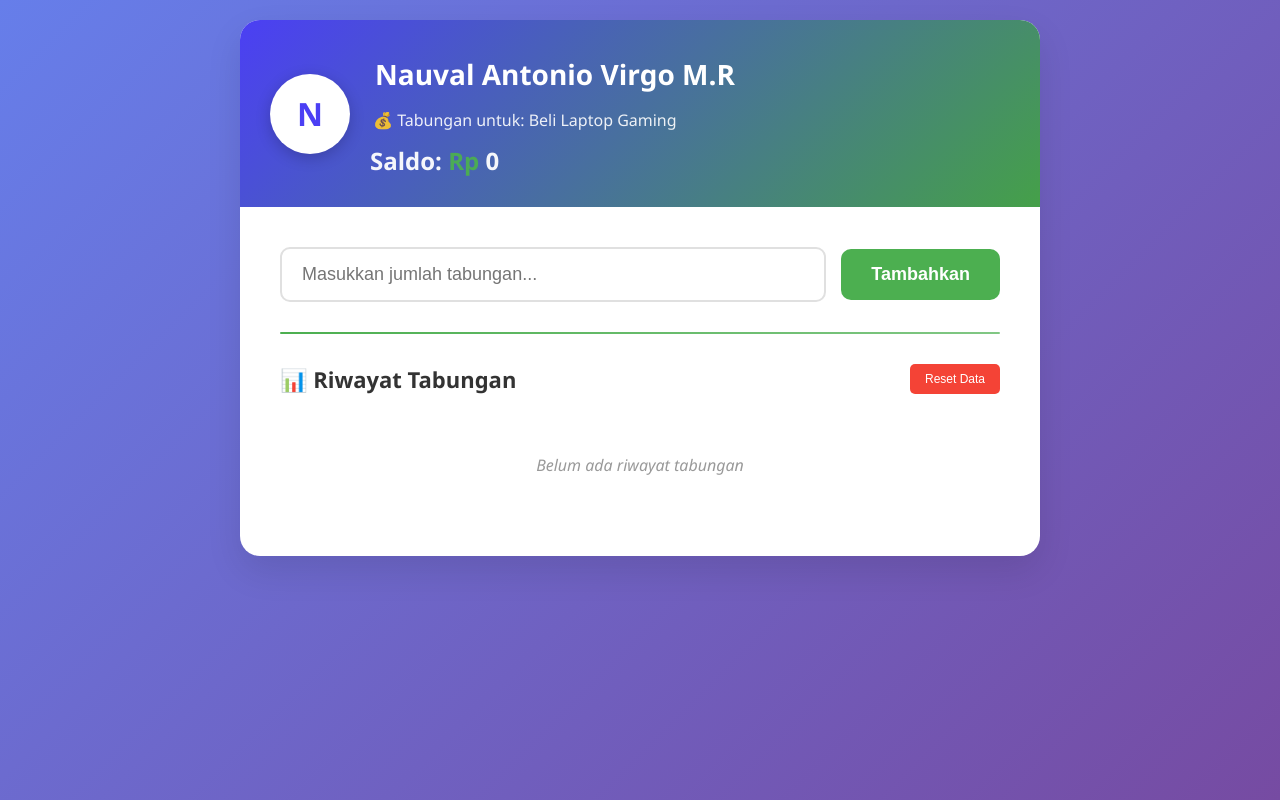
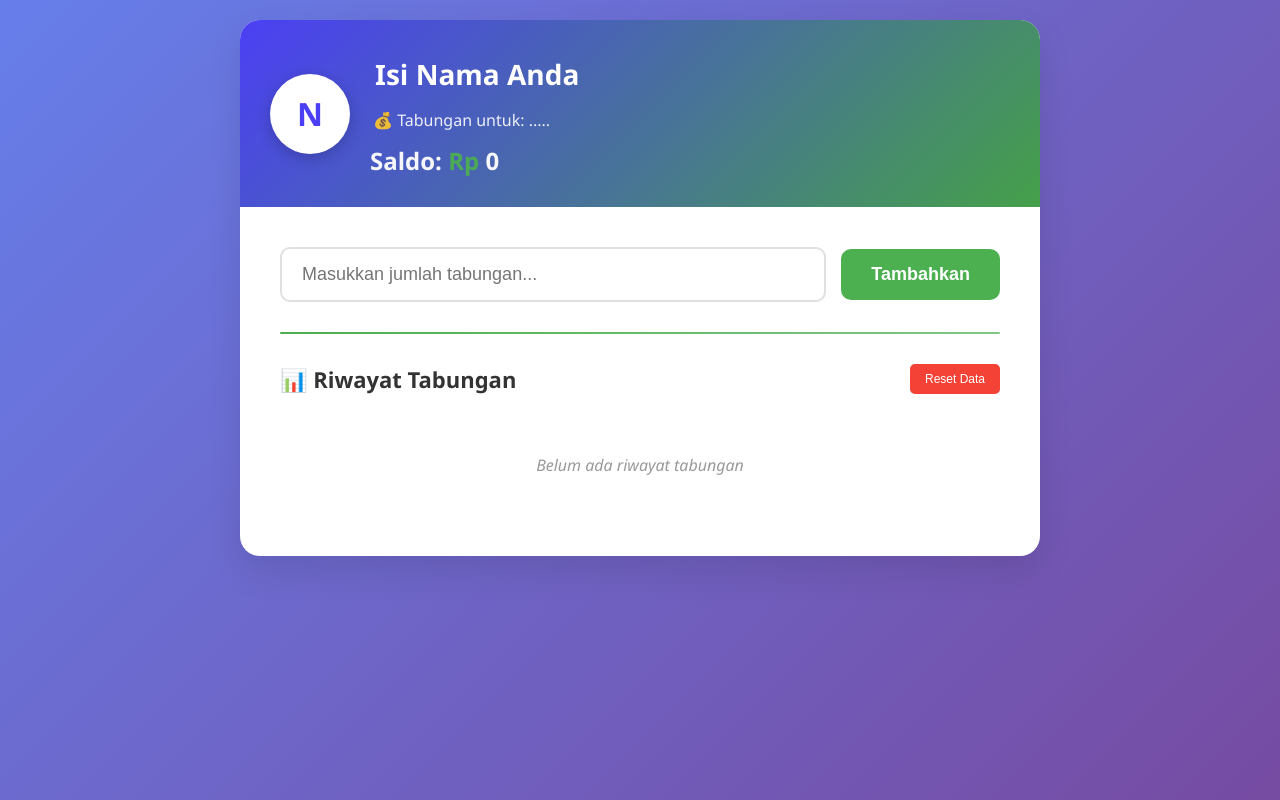
Before and after one commit to Indigoonetoo2317/apknabung.html, a plain HTML site: page index.html in a window 1280 px wide. Drawn offline with Linux system fonts and the light colour scheme.

Commit message:
Update index.html

```diff
--- a/index.html
+++ b/index.html
@@ -580,8 +580,8 @@
         <div class="header">
             <div class="profile-pic" id="profilePic" onclick="openAvatarSelector()">N</div>
             <div class="profile-info">
-                <h2 id="profileName" onclick="editName()">Nauval Antonio Virgo M.R</h2>
-                <div id="savingsGoal" class="savings-goal" onclick="editGoal()">💰 Tabungan untuk: Beli Laptop Gaming</div>
+                <h2 id="profileName" onclick="editName()">Isi Nama Anda</h2>
+                <div id="savingsGoal" class="savings-goal" onclick="editGoal()">💰 Tabungan untuk: .....</div>
                 <div class="balance">
                     Saldo: <span class="currency">Rp</span> <span id="currentBalance">0</span>
                 </div>
```
